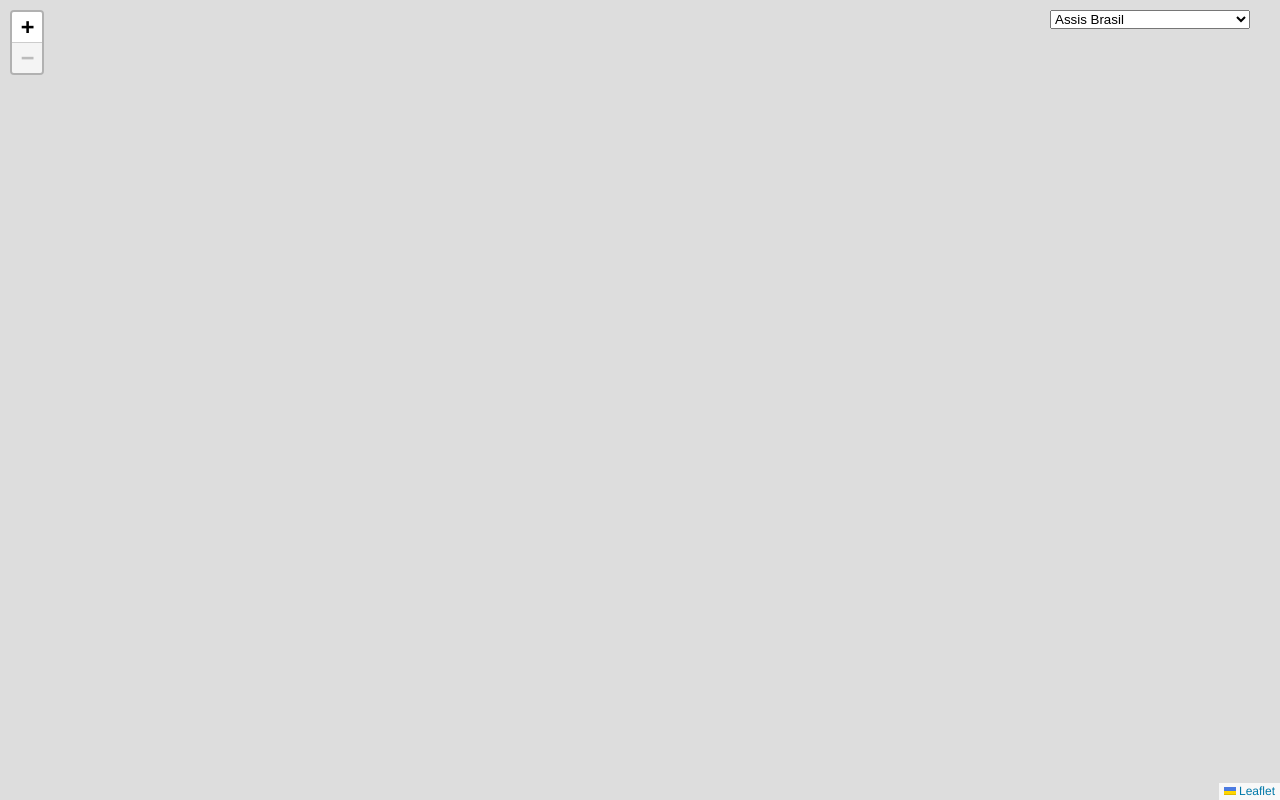
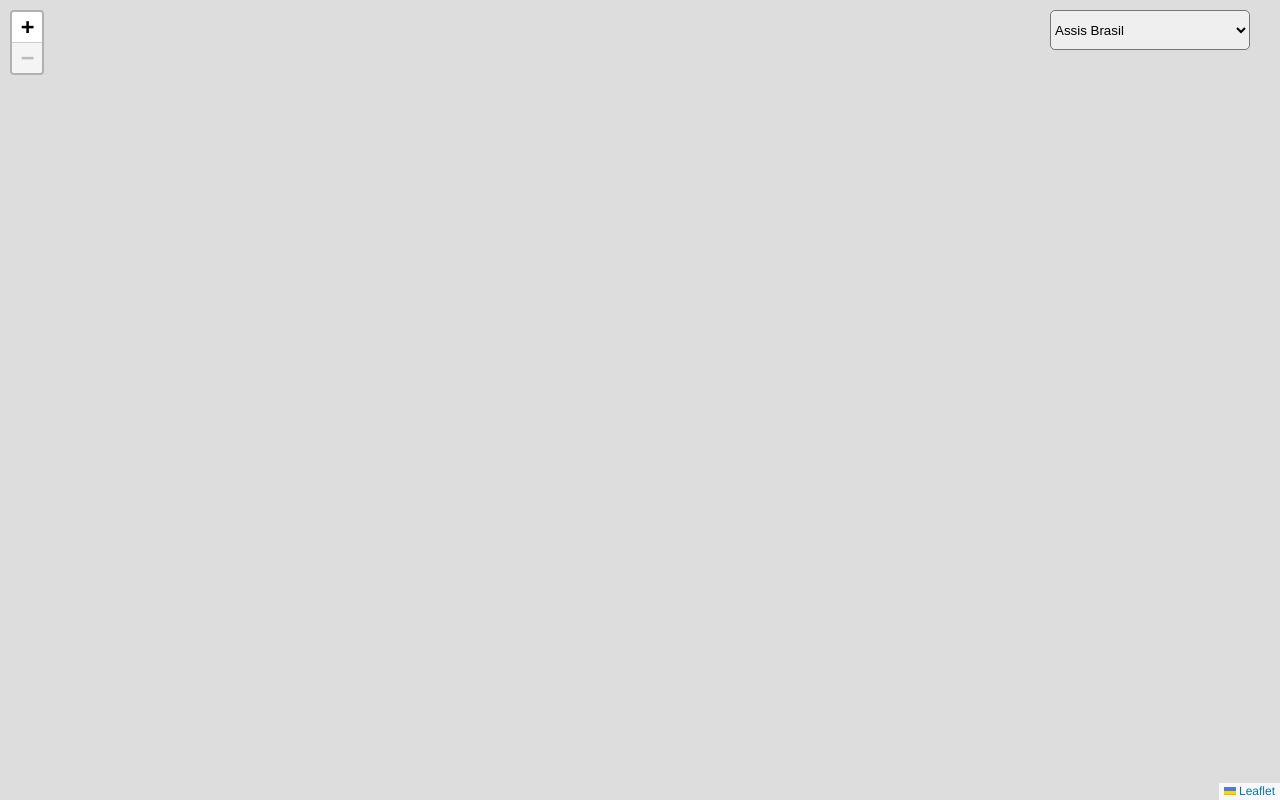
Before and after one commit to VinkoVicenzo/rn-letlet-demo, a plain HTML site: page index.html in a window 1280 px wide. Drawn offline with nearby package versions, Linux system fonts and the light colour scheme.

Commit message:
select size increased

```diff
--- a/style/main.css
+++ b/style/main.css
@@ -44,7 +44,12 @@ form button{
 
 #shopping-form{
   z-index: 800;
-  width: 200px;
   margin-right: 30px;
   margin-top: 10px;
 }
+
+#shopping-id {
+  width: 200px;
+  height: 40px;
+  border-radius: 5px;
+}
```
